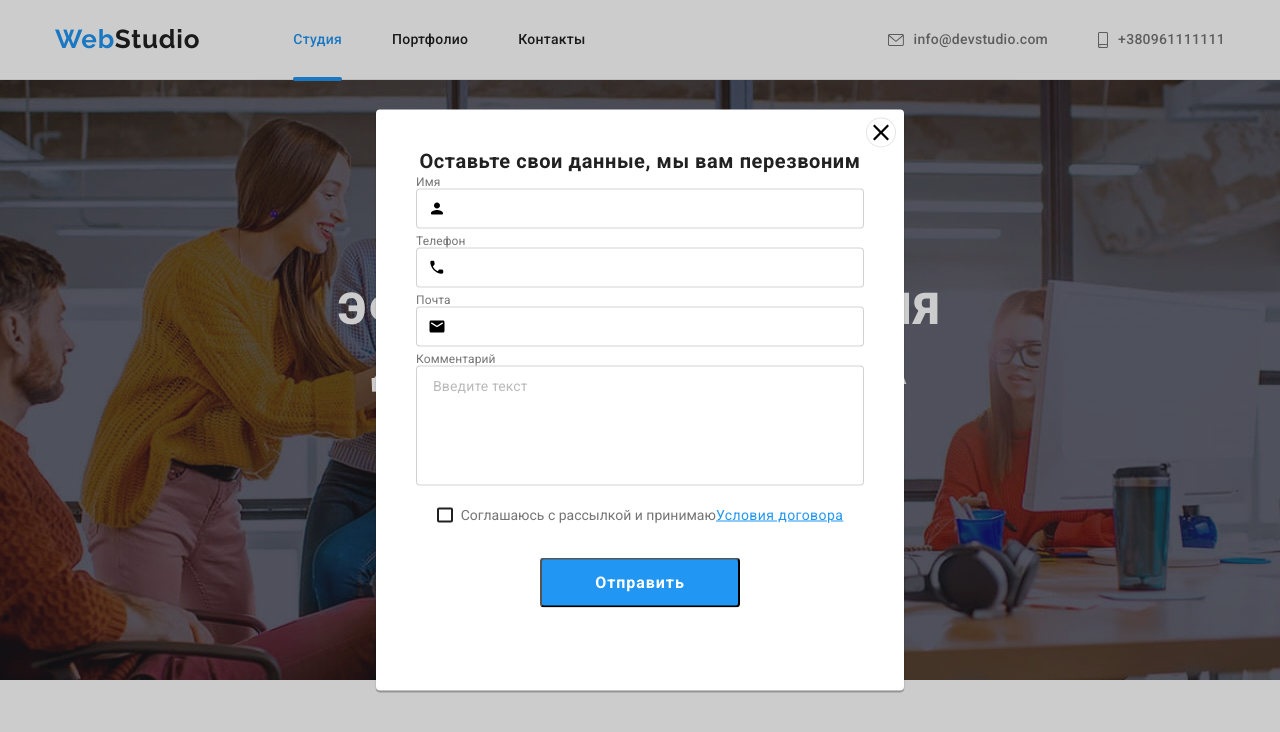
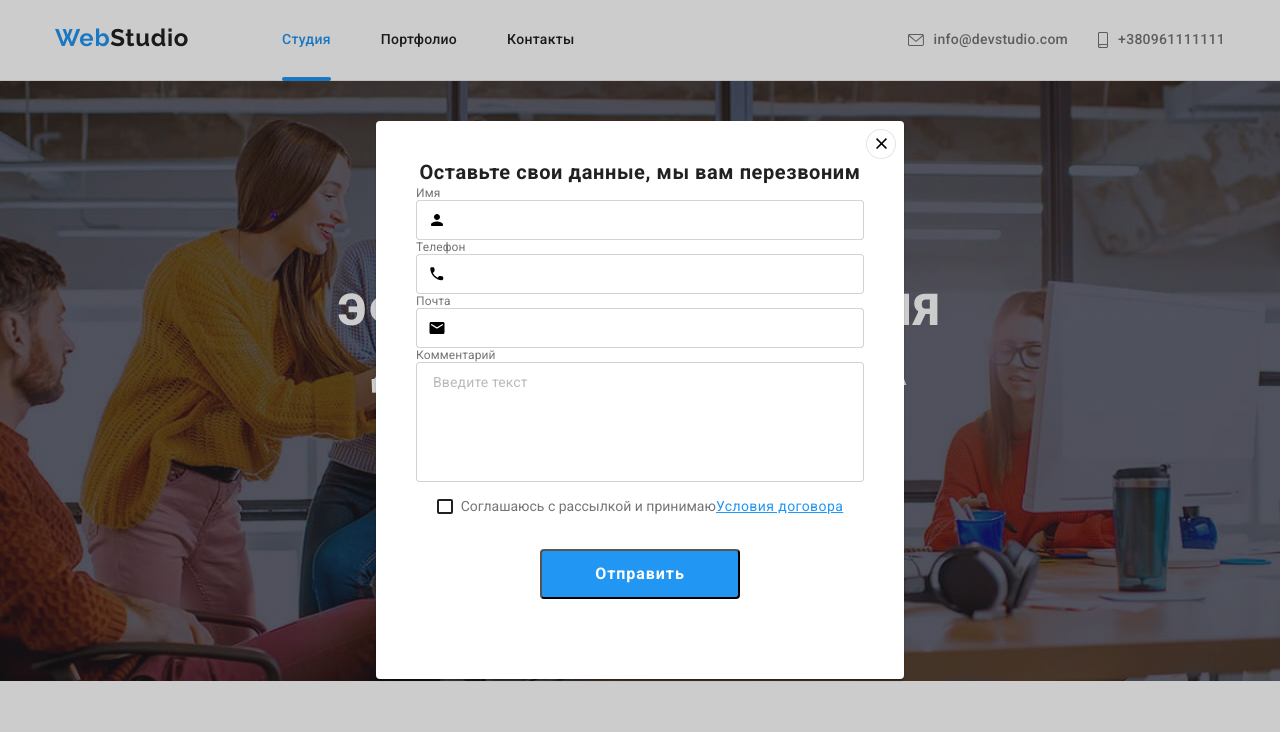
Before and after one commit to maksym-bernatskyi/goit-markup-hw-08, a plain HTML site: page index.html in a window 1280 px wide. Both pictures are taken after a click on the button "Заказать услугу". Drawn offline with nearby package versions, Linux system fonts and the light colour scheme; files that its build step writes are made by us from their sources.

Commit message:
update sass

```diff
--- a/sass/components/_header.scss
+++ b/sass/components/_header.scss
@@ -1,50 +1,94 @@
 .header {
-  max-height: 80px;
-  margin: 0;
   border-bottom: 1px solid #ececec;
 }
+
+.header__container {
+  display: flex;
+  align-items: center;
+
+  @media screen and (max-width: 480px) {
+    position: relative;
+  }
+}
+
 .main-nav {
   display: flex;
-  align-content: center;
-  align-self: center;
-  justify-content: center;
 }
+
 .logo {
-  align-self: center;
-  padding-top: 24px;
-  padding-bottom: 25px;
-  color: var(--accent-color);
+  display: inline-block;
   text-decoration: none;
-  font-style: normal;
+  font-family: Raleway;
   font-weight: 700;
   font-size: 26px;
   line-height: 1.19;
   letter-spacing: 0.03em;
-  font-family: Raleway;
+  color: var(--accent-color);
+
+  @media screen and (max-width: 767px) {
+    padding-top: 16px;
+    padding-bottom: 16px;
+  }
+
+  @media screen and (min-width: 768px) {
+    font-family: Raleway;
+    font-weight: 700;
+    font-size: 24px;
+    line-height: 1.16;
+    letter-spacing: 0.03em;
+    color: var(--accent-color);
+  }
+
+  @media screen and (min-width: 1200px) {
+    padding-top: 24px;
+    padding-bottom: 25px;
+    margin-right: 93px;
+  }
 }
+
 .logo-part {
   color: var(--primary-text-color);
 }
+
+.site-nav {
+  margin: 0;
+  padding: 0;
+  list-style: none;
+  display: flex;
+
+  @media screen and (max-width: 767px) {
+    display: none;
+  }
+
+  @media screen and (max-width: 1199px) {
+    margin-left: 88px;
+  }
+}
+
+.site-nav__item:not(:last-child) {
+  margin-right: 50px;
+}
+
 .site-nav__link {
   display: block;
+  text-decoration: none;
+  position: relative;
   padding-top: 32px;
   padding-bottom: 32px;
   color: var(--primary-text-color);
-  font-family: Roboto;
-  font-style: normal;
   font-weight: 500;
   font-size: 14px;
   line-height: 1.14;
   letter-spacing: 0.02em;
-  text-decoration: none;
+
   transition: color 250ms cubic-bezier(0.4, 0, 0.2, 1);
   &:hover,
   &:focus {
     color: var(--accent-color);
   }
 }
+
 .site-nav__link.current {
-  position: relative;
   color: var(--accent-color);
   &::after {
     content: "";
@@ -57,43 +101,65 @@
     border-radius: 2px;
   }
 }
-.site-nav {
-  display: flex;
-  margin-left: 93px;
-}
-.site-nav__item {
-  margin-right: 50px;
-  &:last-child {
-    margin-right: 0;
+
+.contacts-nav {
+  margin: 0;
+  padding: 0;
+  list-style: none;
+  margin-left: auto;
+
+  @media screen and (max-width: 767px) {
+    display: none;
+  }
+
+  @media screen and (min-width: 768px) and (max-width: 1119px) {
+    display: flex;
+    flex-direction: column;
+  }
+
+  @media screen and (min-width: 1200px) {
+    display: flex;
   }
 }
-.contacts-nav {
+
+.contacts-nav__item {
+  @media screen and (min-width: 768px) and (max-width: 1199px) {
+    &:not(:last-child) {
+      margin-bottom: 8px;
+    }
+  }
+
+  @media screen and (min-width: 1200px) {
+    &:not(:last-child) {
+      margin-right: 30px;
+    }
+  }
+}
+
+.contacts-nav__link {
   display: flex;
-  margin-left: auto;
-  align-self: center;
-}
-.contacts-nav__item + .contacts-nav__item {
-  margin-left: 50px;
-}
-.contacts-nav__link {
-  display: inline-flex;
   align-items: center;
   padding-top: 32px;
   padding-bottom: 32px;
   color: var(--secondary-text-color);
-  font-family: Roboto;
-  font-style: normal;
   font-weight: 500;
   font-size: 14px;
   line-height: 1.14;
   letter-spacing: 0.02em;
   text-decoration: none;
   transition: color 250ms cubic-bezier(0.4, 0, 0.2, 1);
+
   &:hover,
   &:focus {
     color: var(--accent-color);
   }
+
+  @media screen and (min-width: 1200px) {
+    padding-top: 32px;
+    padding-bottom: 32px;
+  }
 }
+
 .contacts-nav__header-icon {
   margin-right: 10px;
   fill: var(--secondary-text-color);
--- a/sass/components/_mobile-menu.scss
+++ b/sass/components/_mobile-menu.scss
@@ -46,7 +46,20 @@
 .close-burger-menu {
   width: 25px;
   height: 16px;
-  fill: currentColor;
+  fill: var(--primary-text-color);
+}
+
+.container__mobile-nav {
+  display: flex;
+  flex-direction: column;
+  justify-content: space-between;
+  height: 100%;
+
+  @media screen and (max-width: 479px) {
+    display: flex;
+    flex-direction: column;
+    justify-content: space-between;
+  }
 }
 
 .mobile-nav {
@@ -106,8 +119,8 @@
   padding: 0;
   list-style: none;
 
-  @media screen and (max-width: 320px) {
-    margin-top: 10px;
+  @media screen and (max-width: 479px) {
+    margin-bottom: 40px;
   }
 }
 
--- a/sass/components/_modal.scss
+++ b/sass/components/_modal.scss
@@ -2,24 +2,28 @@
   position: fixed;
   top: 0;
   left: 0;
-  width: 100%;
-  height: 100%;
+  width: 100vw;
+  height: 100vh;
   z-index: 5;
   background-color: rgba(0, 0, 0, 0.2);
   transition: opacity 250ms cubic-bezier(0.4, 0, 0.2, 1),
     visibility 250ms cubic-bezier(0.4, 0, 0.2, 1);
+
+  &.is-hidden {
+    opacity: 0;
+    visibility: hidden;
+    pointer-events: none;
+  }
+
+  &.is-hidden .modal {
+    transform: translate(-50%, -50%) scale(0.7);
+  }
 }
-.backdrop.is-hidden {
-  opacity: 0;
-  visibility: hidden;
-  pointer-events: none;
-}
+
 .modal {
   position: absolute;
   top: 50%;
   left: 50%;
-  width: 528px;
-  min-height: 581px;
   padding: 40px;
   background-color: var(--primary-white-color);
   box-shadow: 0px 1px 3px rgba(0, 0, 0, 0.12), 0px 1px 1px rgba(0, 0, 0, 0.14),
@@ -28,10 +32,21 @@
   transform: translate(-50%, -50%);
   transition: transform 250ms cubic-bezier(0.4, 0, 0.2, 1),
     box-shadow 250ms cubic-bezier(0.4, 0, 0.2, 1);
+
+  @media screen and (max-width: 479px) {
+    width: 80%;
+    height: 70%;
+  }
+
+  @media screen and (min-width: 480px) {
+    width: 450px;
+  }
+
+  @media screen and (min-width: 1200px) {
+    width: 528px;
+  }
 }
-.backdrop.is-hidden .modal {
-  transform: translate(-50%, -50%) scale(0.7);
-}
+
 .modal__button-close {
   position: absolute;
   top: 0;
@@ -39,24 +54,23 @@
   width: 30px;
   height: 30px;
   margin: 8px 8px;
-  display: flex;
-  align-items: center;
-  justify-content: center;
   background-color: #ffffff;
   border: 1px solid rgba(0, 0, 0, 0.1);
   box-sizing: border-box;
   border-radius: 50%;
   cursor: pointer;
 }
+
 .modal__icon-close {
-  width: 18px;
-  height: 18px;
+  width: 11px;
+  height: 11px;
   fill: #000000;
   transition: fill 250ms cubic-bezier(0.4, 0, 0.2, 1);
   .modal__button-close:hover & {
     fill: var(--accent-color);
   }
 }
+
 .modal__title {
   margin-bottom: 12px;
   font-weight: bold;
@@ -66,15 +80,16 @@
   letter-spacing: 0.03em;
   color: var(--primary-text-color);
 }
+
 .modal__form {
   display: flex;
   flex-direction: column;
-  width: 448px;
 }
+
 .modal-label {
   display: block;
   position: relative;
-  margin-bottom: 15px;
+  margin-bottom: 10px;
   font-size: 12px;
   line-height: 14px;
   letter-spacing: 0.01em;
@@ -85,12 +100,14 @@
     outline: none;
   }
 }
+
 .modal-label__title {
   position: absolute;
   top: 0;
   left: 0;
   transform: translateY(-70%);
 }
+
 .modal-label__input {
   margin-top: 4px;
   padding-left: 44px;
@@ -106,6 +123,7 @@
     outline: none;
   }
 }
+
 .modal-label__icon {
   position: absolute;
   top: 33%;
@@ -114,6 +132,7 @@
   height: 18px;
   cursor: pointer;
 }
+
 .modal-label__area-text {
   width: 100%;
   height: 120px;
@@ -135,6 +154,7 @@
     color: rgba(117, 117, 117, 0.5);
   }
 }
+
 .modal-check {
   display: flex;
   justify-content: center;
@@ -144,12 +164,14 @@
   color: var(--secondary-text-color);
   cursor: pointer;
 }
+
 .modal-check__checkbox {
   -webkit-appearance: none;
   -moz-appearance: none;
   appearance: none;
   position: absolute;
 }
+
 .modal-check__icon-check {
   width: 16px;
   height: 15px;
@@ -158,6 +180,7 @@
   border-radius: 2px;
   transition: border-color 250ms cubic-bezier(0.4, 0, 0.2, 1),
     background-color 250ms cubic-bezier(0.4, 0, 0.2, 1);
+
   .modal-check__checkbox:checked + & {
     border-color: var(--accent-color);
     background-color: var(--accent-color);
@@ -166,6 +189,7 @@
     background-origin: border-box;
   }
 }
+
 .modal-check__terms-link {
   font-size: 14px;
   line-height: 1.71;
@@ -173,6 +197,7 @@
   text-decoration-line: underline;
   color: var(--accent-color);
 }
+
 .modal-button {
   width: 200px;
   height: 50px;
@@ -190,4 +215,7 @@
   &:focus {
     box-shadow: 0px 4px 4px rgba(0, 0, 0, 0.15);
   }
+  @media screen and (max-width: 479px) {
+    width: 150px;
+  }
 }
```
